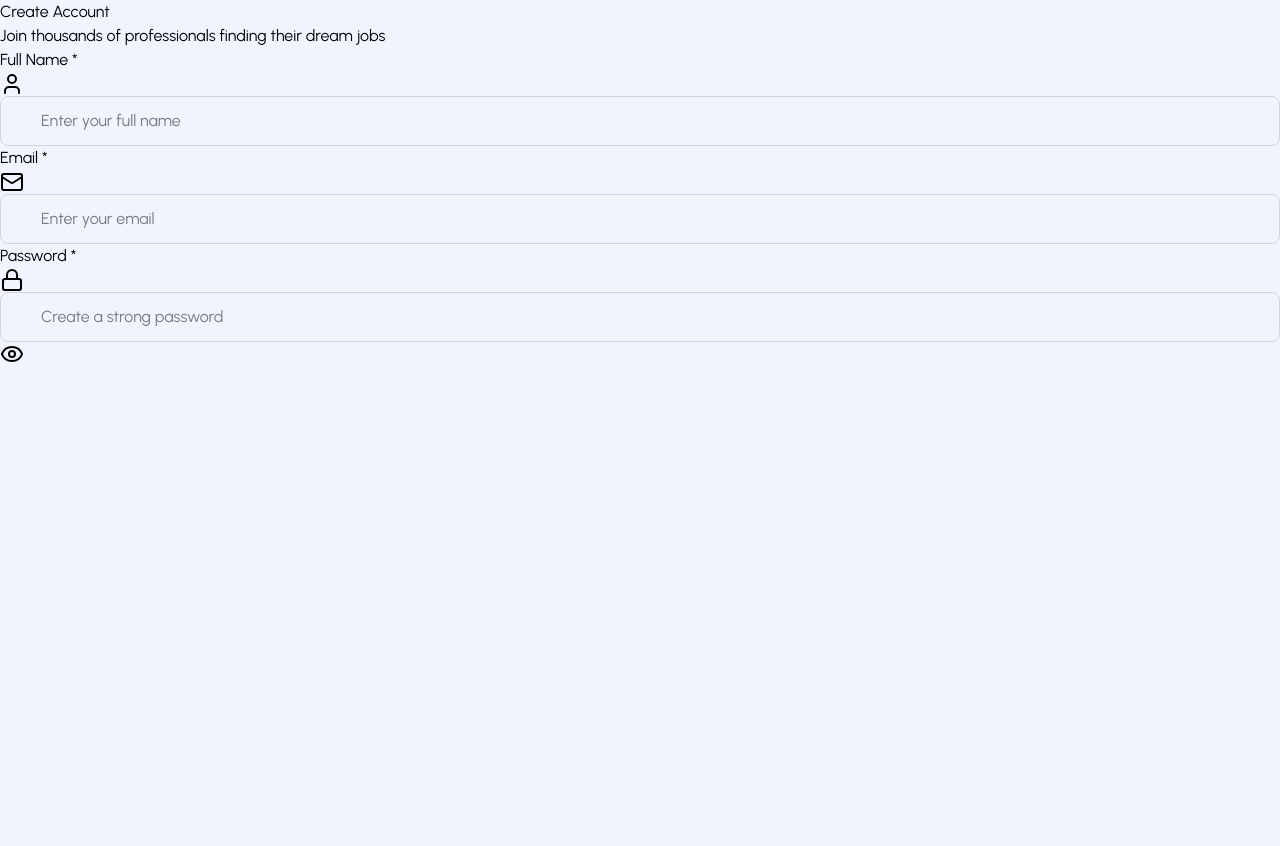
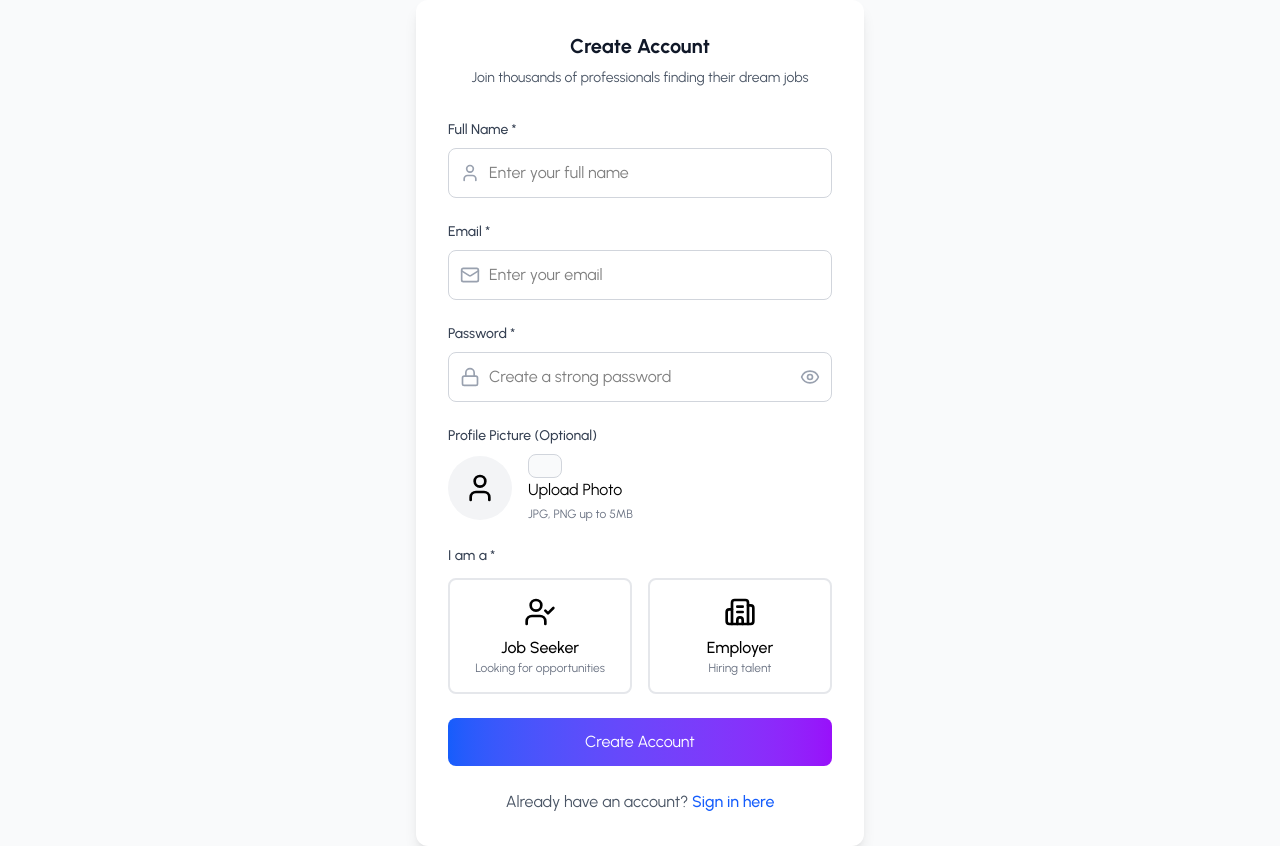
Before and after one commit to Tega96/job-portal, a React (Vite) app in the folder frontend/: page /signup in a window 1280 px wide. Before the commit the page ends 800 px from the top, so only its background shows below. Built offline with nearby package versions, Linux system fonts and the light colour scheme.

Commit message:
Implement the sign up page

```diff
--- a/frontend/src/pages/Auth/SignUp.jsx
+++ b/frontend/src/pages/Auth/SignUp.jsx
@@ -49,19 +49,80 @@ const SignUp = () => {
   }
 
   const handleRoleChange = (role) => {
-
+    setFormData((prev) => ({ ...prev, role}));
+    if (formState.errors.role) {
+      setFormState((prev) => ({
+        ...prev,
+        errors: { ...prev.errors, role: "",}
+      }))
+    }
   }
 
   const handleAvatarChange = (e) => {
+    const file = e.target.files[0];
+    if (file) {
+      const error = validateAvatar(File);
+        if (error) {
+          setFormState((prev) => ({
+            ...prev,
+            errors: { ...prev.errors, avatar:error },
+          }))
+          return;
+        }
 
+        setFormData((prev) => ({ ...prev, avatar: file }));
+
+        // Create preview
+        const reader = new FileReader();
+        reader.onload = (e) => {
+          setFormState((prev) => ({
+            ...prev,
+            avatarPreview: e.target.result,
+            errors: { ...prev.errors, avatar: ""},
+          }))
+        };
+        reader.readAsDataURL(file);
+    }
   }
 
   const validateForm = () => {
+    const errors = {
+      fullName: !formData.fullName ? "Enter full name" : "",
+      email: validateEmail(formData.email),
+      password: validatePassword(formData.password),
+      role: !formData.role ? "Please select a role" : "",
+      avatar: "",
+    };
 
-  }
+    // Remove empty errors
+    Objext.keys(errors).forEach((key) => {
+      if (!errors[key]) delete errors[key];
+    });
+
+    setFormState((prev) => ({ ...prev, errors }));
+    return Object.keys(errors).length === 0;
+  };
 
   const handleSubmit = async (e) => {
+    e.preventDefault();
 
+    if (!validateForm()) return;
+
+    setFormState((prev) => ({ ...prev, loading: true }));
+
+    try {
+
+    } catch (error) {
+      console.log("error", error);
+
+      setFormState((prev) => ({
+        ...prev,
+        loading: false,
+        errors: {
+          submit: error.response?.data?.message || "Registration failed. Please try again."
+        }
+      }))
+    }
   }
 
   if (formState.success) {
@@ -90,30 +151,30 @@ const SignUp = () => {
 
 
   return (
-    <div className="SignUp">
+    <div className="min-h-screen flex items-center justify-center bg-gray-50 px-4">
       <motion.div
         initial={{ opacity: 0, y: 20}}
         animate={{ opacity: 1, y: 0 }}
         transition={{ duration: 0.6 }}
-        className=""
+        className="bg-white p-8 rounded-xl shadow-lg max-w-md w-full"
       >
-        <div className="">
-          <h2 className="">
+        <div className="text-center mb-8">
+          <h2 className="text-xl font-bold text-gray-900 mb-2">
             Create Account
           </h2>
-          <p className="">
+          <p className="text-sm text-gray-600">
             Join thousands of professionals finding their dream jobs
           </p>
         </div>
 
-        <form onSubmit={handleSubmit} className="">
+        <form onSubmit={handleSubmit} className="space-y-6">
           {/* Full Name */}
           <div>
-            <label className="">
+            <label className="block text-sm font-medium text-gray-700 mb-2">
               Full Name *
             </label>
-            <div className="">
-              <User className="" />
+            <div className="relative">
+              <User className="absolute left-3 top-1/2 transform -translate-y-1/2 text-gray-400 w-5 h-5 " />
               <input
                 type="text"
                 name="fullName"
@@ -128,8 +189,8 @@ const SignUp = () => {
               />
             </div>
             {formState.errors.fullName && (
-              <p className="">
-                <AlertCircle className="" />
+              <p className="text-red-500 text-sm mt-1 flex items-center">
+                <AlertCircle className="w-4 h-4 mr-1" />
                 {formState.errors.fullName}
               </p>
             )}
@@ -137,11 +198,11 @@ const SignUp = () => {
 
           {/* Email */}
           <div>
-            <label className="">
+            <label className="block text-sm font-medium text-gray-700 mb-2">
               Email *
             </label>
-            <div className="">
-              <Mail className="" />
+            <div className="relative">
+              <Mail className="absolute left-3 top-1/2 transform -translate-y-1/2 text-gray-400 w-5 h-5" />
               <input
                 type="email"
                 name="email"
@@ -156,8 +217,8 @@ const SignUp = () => {
               />
             </div>
             {formState.errors.email && (
-              <p className="">
-                <AlertCircle className="" />
+              <p className="text-red-500 text-sm mt-1 flex items-center">
+                <AlertCircle className="w-4 h-4 mr-1" />
                 {formState.errors.email}
               </p>
             )}
@@ -165,11 +226,11 @@ const SignUp = () => {
 
           {/* Password */}
           <div>
-            <label className="">
+            <label className="block text-sm font-medium text-gray-700 mb-2">
               Password *
             </label>
-            <div className="">
-              <Lock className="" />
+            <div className="relative">
+              <Lock className="absolute left-3 top-1/2 transform -translate-y-1/2 text-gray-400 w-5 h-5 " />
               <input
                 type={formState.showPassword ? "text" : "password"}
                 name="password"
@@ -190,21 +251,148 @@ const SignUp = () => {
                     showPassword: !prev.showPassword,
                   }))
                 }
-                className=""
+                className="absolute right-3 top-1/2 transform -translate-y-1/2 text-gray-400 hover:text-gray-600 w-5 h-5"
               >
                 {formState.showPassword? (
-                  <EyeOff className="" />
+                  <EyeOff className="w-5 h-5" />
                 ): (
-                  <Eye className="" />
+                  <Eye className="w-5 h-5" />
                 )}
               </button>
             </div>
             {formState.errors.password && (
-              <p className="">
-                <AlertCircle className="" />
+              <p className="text-red-500 text-sm mt-1 flex items-center">
+                <AlertCircle className="w-4 h-4 mr-1" />
                 {formState.errors.password}
               </p>
             )}
+          </div>
+
+          {/* Avatar Upload */}
+          <div>
+            <label className="block text-sm font-medium text-gray-700 mb-2">
+              Profile Picture (Optional)
+            </label>
+            <div className="flex items-center space-x-4">
+              <div className="w-16 h-16 rounded-full bg-gray-100 flex items-center justify-center overflow-hidden">
+                {formState.avatarPreview? (
+                  <img
+                    src={formState.avatarPreview}
+                    alt="Avatar Preview"
+                    className="w-full h-full object-cover"
+                  />
+                ) : (
+                  <User className="w-8 h-8 gray-400 " />
+                )}
+              </div>
+              <div className="flex-1">
+                <input
+                  type="file"
+                  id="avatar"
+                  accept=".jpg,.jpeg,.png"
+                  onChange={handleAvatarChange}
+                  className="hidden"
+                />
+                <label htmlFor="avatar" className="" >
+                  <Upload className="cursor-pointer bg-gray-50 border border-gray-300 rounded-lg px-4 py-2 text-sm font-medium text-gray-700 hover:bg-gray-100 transition-colors flex items-center space-x-2"/>
+                  <span>Upload Photo</span>
+                </label>
+                <p className="text-xs text-gray-500 mt-1 flex items-center">JPG, PNG up to 5MB</p>
+              </div>
+            </div>
+            {formState.errors.avatar && (
+              <p className="text-red-500 text-sm mt-1 flex items-center">
+                <AlertCircle className="w-4 h-4 mr-1" />
+                {formState.errors.avatars}
+              </p>
+            )}
+          </div>
+
+          {/* Role Selection */}
+          <div>
+            <label className="block text-sm font-medium text-gray-700 mb-3">
+              I am a *
+            </label>
+            <div className="grid grid-cols-2 gap-4">
+              <button
+                type='button'
+                onClick={() =>
+                  handleRoleChange("jobseeker")
+                }
+                className={`p-4 rounded-lg border-2 transition-all ${
+                  formData.role === "jobseeker"
+                  ? "border-blue-500 bg-blue-50 text-blue-700"
+                  : "border-gray-200 hover:border-gray-300"
+                }`}
+              >
+                <UserCheck className="w-8 h-8 mx-auto mb-2" />
+                <div className="font-medium">Job Seeker</div>
+                <div className="text-xs text-gray-500">
+                  Looking for opportunities
+                </div>
+              </button>
+
+              <button
+                type='button'
+                onClick={() =>
+                  handleRoleChange("employer")
+                }
+                className={`p-4 rounded-lg border-2 transition-all ${
+                  formData.role === "employer"
+                  ? "border-blue-500 bg-blue-50 text-blue-700"
+                  : "border-gray-200 hover:border-gray-300"
+                }`}
+              >
+                <Building2 className="w-8 h-8 mx-auto mb-2" />
+                <div className="font-medium">Employer </div>
+                <div className="text-xs text-gray-500">Hiring talent</div>
+              </button>
+            </div>
+            {formState.errors.role && (
+              <p className="text-red-500 text-sm mt-1 flex items-center">
+                <AlertCircle className="w-4 h-4 mr-1" />
+                {formState.errors.role}
+              </p>
+            )}
+          </div>
+
+          {/* Submit Error */}
+          {formState.errors.submit && (
+            <div className="bg-red-50 border border-red-200 rounded-lg p-3">
+              <p className="text-red-700 text-sm flex items-center">
+                <AlertCircle className="w-4 h-4 mr-1" />
+                {formState.errors.submit}
+              </p>
+            </div>
+          )}
+
+          {/* Submit Button */}
+          <button
+            type="submit"
+            disabled={formState.loading}
+            className="w-full bg-gradient-to-r from-blue-600 to-purple-600 text-white py-3 rounded-lg font-semibol hover:from-blue-700 hover:to-purple-700 transition-all duration-300 disable:opacity-50 disabled:cursor-not-allowed flex items-center justify-center space-x-2"
+          >
+            {formState.loading ? (
+              <>
+                <Loader className="w-5 h-5 animate-spin"/>
+                <span>Creating Account...</span>
+              </>
+            ) : (
+              <span>Create Account</span>
+            )}
+          </button>
+
+          {/* Login Link */}
+          <div className="text-center">
+            <p className="text-gray-600">
+              Already have an account? {" "}
+              <a
+                href="/login"
+                className="text-blue-600 hover:text-blue-700 font-medium"
+              >
+                Sign in here
+              </a>
+            </p>
           </div>
 
         </form>
```
